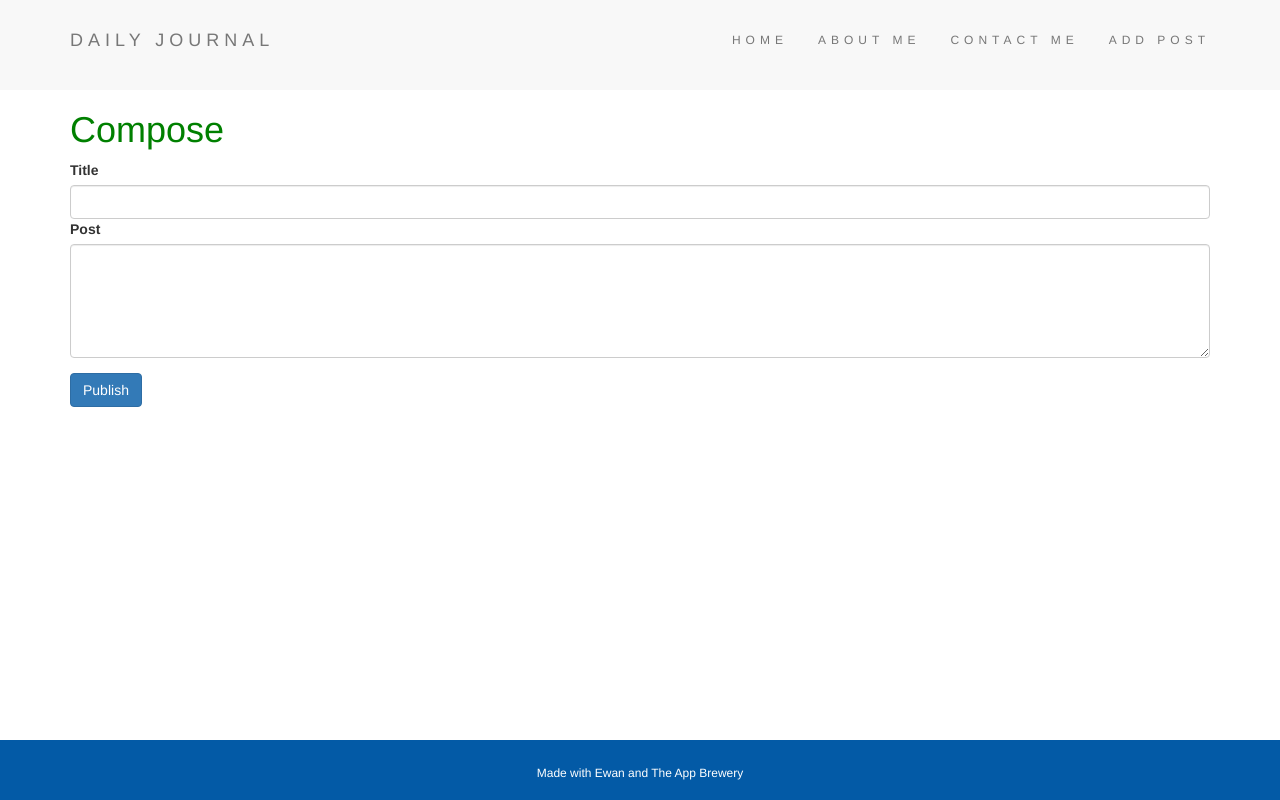
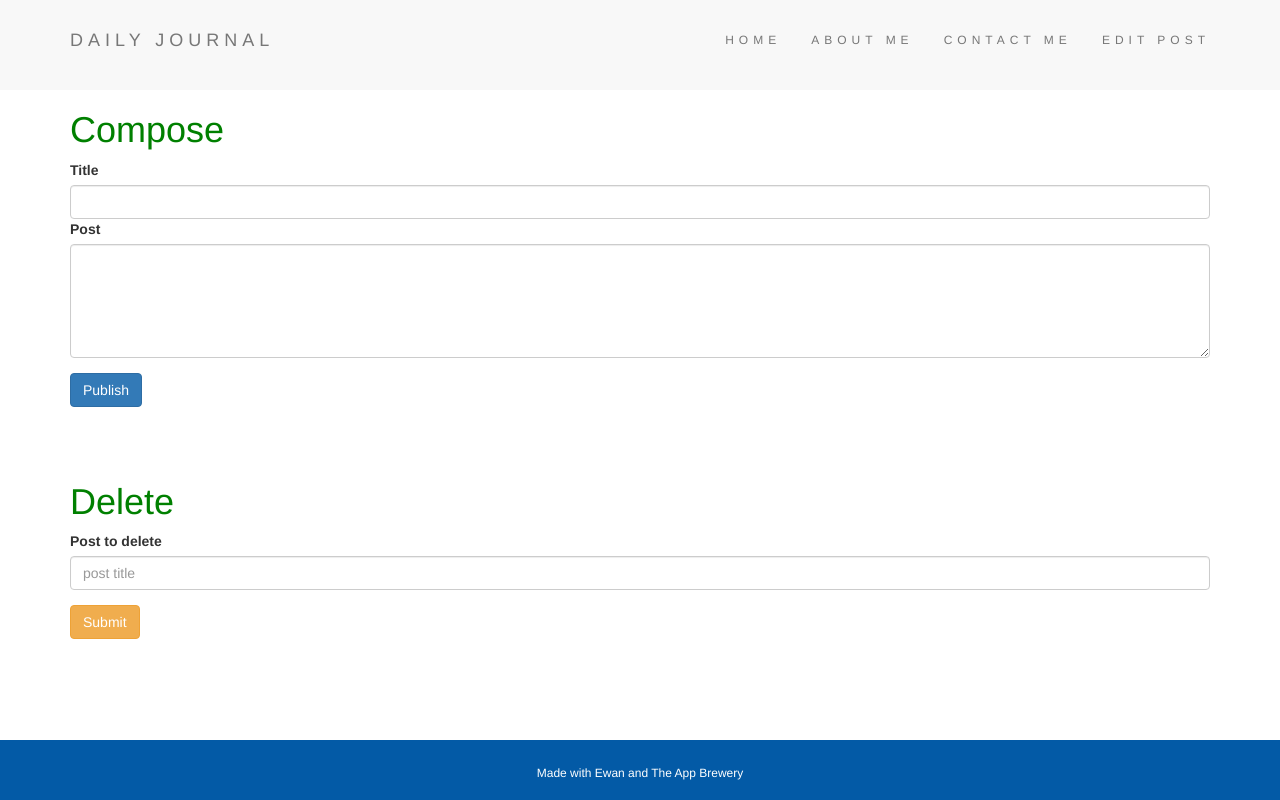
Before and after one commit to ewanwang1/Blogger-Helper, a Node server app: page /compose in a window 1280 px wide. Run offline with Node 20, Linux system fonts and the light colour scheme.

Commit message:
added delete post function

```diff
--- a/app.js
+++ b/app.js
@@ -8,7 +8,7 @@ const ejs = require("ejs");
 
 const homeStartingContent = "Welcome to my blog";
 const aboutContent = `Hi. My name is Ewan. I am a 3rd year Computer Science student at UBC. I built this blog webapp for creators to update their blog posts without knowing any code.
-                      To add a new blog post, all you have to do is to add /compose to the home url to access the edit page. Then you can add your blog post !!`
+                      Feel free to add and delete posts, just make you keep them appropriate.`
 
 
 const contactContent = "My email is wang95098@gmail.com. I am open to coop and internships. Feel free to contact me if you see room for us to work together or just wanna say hi.";
@@ -29,13 +29,15 @@ const _ = require('lodash');
 
 
 
+
 var posts = [];
-
+var errorMsg = '';
 
 
 
 app.get("/", function (req, res) {
-  res.render("home", { startingContent: homeStartingContent, posts: posts });
+  res.render("home", { startingContent: homeStartingContent, posts: posts, errorMsg: errorMsg});
+  errorMsg = '';
 })
 
 app.get("/about", function (req, res) {
@@ -52,11 +54,23 @@ app.get("/compose", function (req, res) {
 })
 
 app.post("/compose", function (req, res) {
-  const post = {
-    title: req.body.postTitle,
-    body: req.body.postBody
-  };
-  posts.push(post);
+  // handle deletePost
+  if (req.body.postTitle == null) {
+    posts.forEach(function (post) {
+      if (post.title == req.body.postToDelete) {
+        const index = posts.indexOf(post);
+        posts.splice(index,1);
+      } else {
+        errorMsg = "Sorry the post you ask to be deleted cannot be found. Please try again";
+      }
+    })
+  }else{
+    const post = {
+      title: req.body.postTitle,
+      body: req.body.postBody
+    };
+    posts.push(post);
+  }
   res.redirect("/");
 })
 
--- a/package.json
+++ b/package.json
@@ -9,6 +9,7 @@
   "author": "",
   "license": "ISC",
   "dependencies": {
+    "alert": "^5.0.0",
     "body-parser": "^1.18.3",
     "ejs": "^2.6.1",
     "express": "^4.16.3",
--- a/public/css/styles.css
+++ b/public/css/styles.css
@@ -1,3 +1,9 @@
+
+.invisible {
+display: none;
+visibility: hidden;
+   }
+
 .container-fluid {
     padding-top: 70px;
     padding-bottom: 70px;
@@ -33,3 +39,7 @@
 	font-size: 12px;
   color: #fff;
 }
+
+.compose{
+    margin-bottom: 75px;
+}
--- a/public/frontapp.js
+++ b/public/frontapp.js
@@ -1 +1,7 @@
 $("h1").css("color","green");
+
+// alert($('#status').text());
+
+// if ($('#status').text() != '') {
+//     alert($('div#status').text());
+// }
--- a/views/compose.ejs
+++ b/views/compose.ejs
@@ -1,15 +1,27 @@
 <%- include("partials/header") -%>
-<h1>Compose</h1>
-<form action="" method="post">
+
+<div class="compose">
+    <h1>Compose</h1>
+    <form action="/compose" method="post">
+        <div class="form-group">
+            <label for="postTitle">Title</label>
+            <input type="text" name="postTitle" class="form-control">
+            <label for="postBody">Post</label>
+            <textarea name="postBody" cols="30" rows="5" class="form-control"></textarea>
+        </div>
+        <button type="submit" name="button" class="btn btn-primary">Publish</button>
+    </form>
+</div>
+
+<div class="delete">
+<h1>Delete</h1>
+<form action="/compose" method="POST">
     <div class="form-group">
-    <label for="title">Title</label>
-    <input type="text" name="postTitle" class="form-control">
-    <label for="newPost">Post</label>
-    <textarea name="postBody" cols="30" rows="5" class="form-control"></textarea>
+        <label for="deleteTitle">Post to delete</label>
+        <input type="text" name="postToDelete" class="form-control" placeholder="post title">
     </div>
-
-    <button type="submit" name="button" class="btn btn-primary">Publish</button>
+    <button type="submit" name="button" class="btn btn-warning">Submit</button>
 </form>
-
+</div>
 
 <%- include("partials/footer") -%>
--- a/views/home.ejs
+++ b/views/home.ejs
@@ -1,4 +1,6 @@
 <%- include("partials/header") -%>
+
+
 
 <h1>Home</h1>
 <%= startingContent %>
--- a/views/partials/header.ejs
+++ b/views/partials/header.ejs
@@ -17,7 +17,7 @@
           <li id="home"><a href="/">HOME</a></li>
           <li id="about"><a href="/about">ABOUT ME</a></li>
           <li id="contact"><a href="/contact">CONTACT ME</a></li>
-          <li id="addPost"><a href="/compose">ADD POST</a></li>
+          <li id="addPost"><a href="/compose">EDIT POST</a></li>
         </ul>
     </div>
   </nav>
```
Also changed, not shown: 1 other file.
